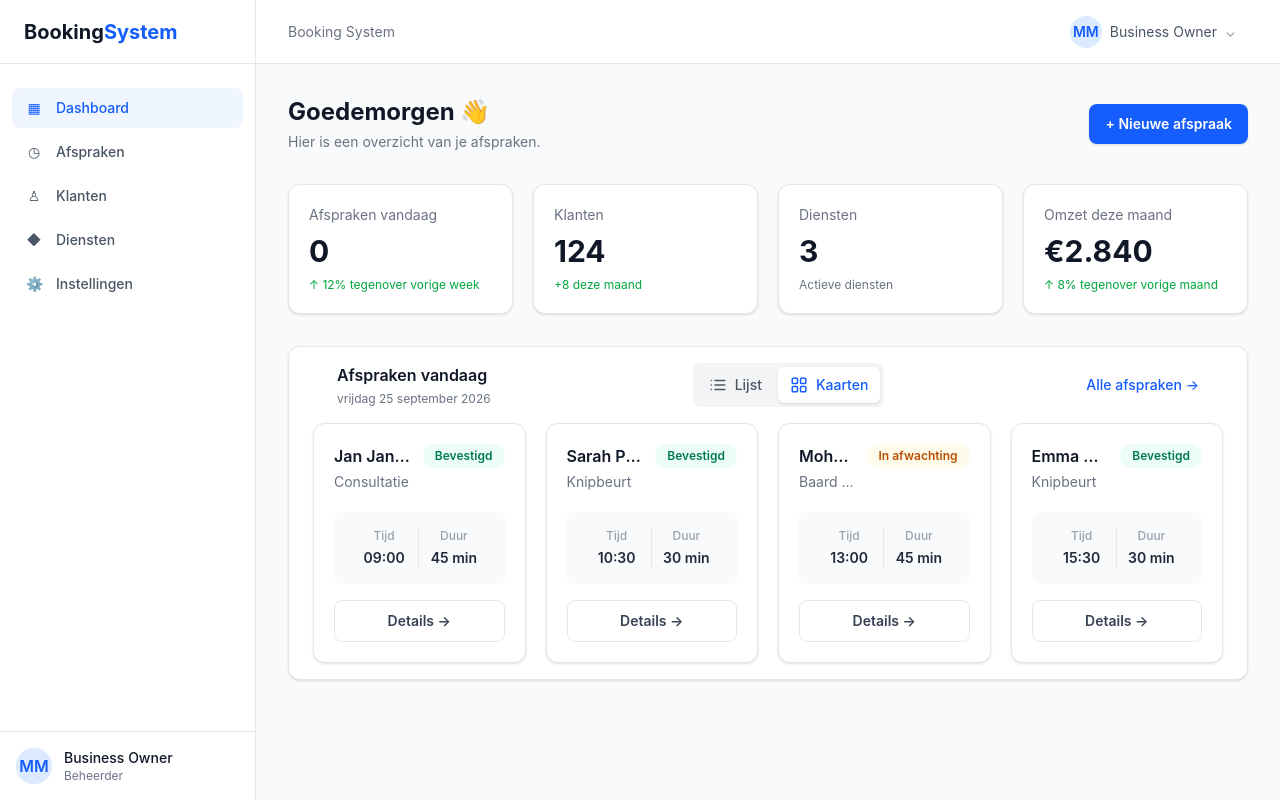
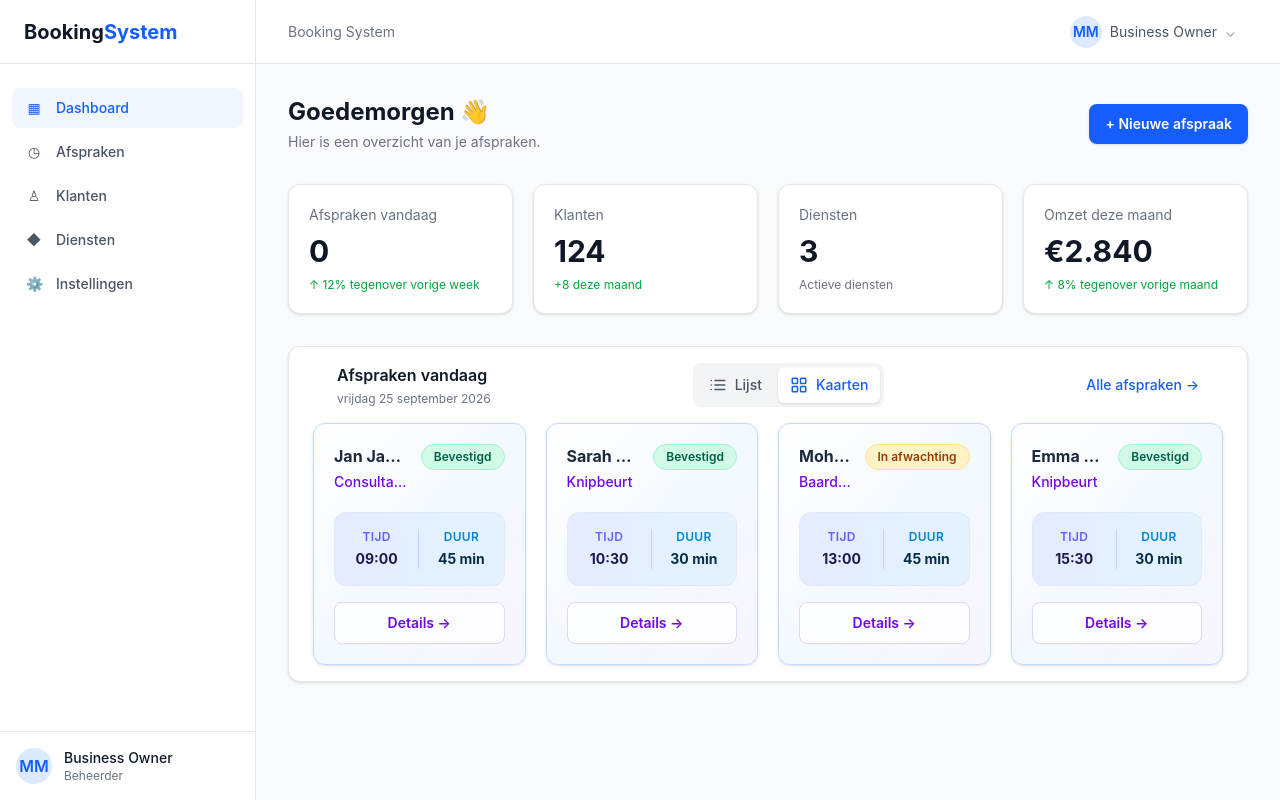
Before and after one commit to KDG-Muhammet/booking-system, a React (Vite) app: page /dashboard in a window 1280 px wide. Built offline with nearby package versions, Linux system fonts and the light colour scheme.

Commit message:
dashboard ui change part 2

```diff
--- a/src/components/ui/Modal.tsx
+++ b/src/components/ui/Modal.tsx
@@ -12,9 +12,9 @@ function Modal({ isOpen, onClose, title, children }: ModalProps) {
 
   return (
     <div className="fixed inset-0 z-50 flex items-center justify-center bg-black/40 p-4">
-      <div className="w-full max-w-lg rounded-xl bg-white shadow-xl">
+      <div className="w-full max-w-lg rounded-xl bg-white shadow-xl divide-y divide-gray-200">
         {/* Header */}
-        <div className="flex items-center justify-between border-b border-gray-200 px-6 py-4">
+        <div className="flex items-center justify-between px-6 py-4">
           <h2 className="text-lg font-semibold text-gray-900">{title}</h2>
 
           <button
--- a/src/pages/Dashboard/Dashboard.tsx
+++ b/src/pages/Dashboard/Dashboard.tsx
@@ -211,16 +211,16 @@ function Dashboard() {
               {appointments.map((appointment) => (
                 <div
                   key={`${appointment.time}-${appointment.customer}`}
-                  className="group rounded-xl border border-gray-200 bg-white p-5 shadow-sm transition duration-200 hover:border-blue-200 hover:shadow-md"
+                  className="group rounded-xl border border-blue-200 bg-gradient-to-br from-white via-blue-50/70 to-violet-50/80 p-5 shadow-sm transition duration-200 hover:-translate-y-0.5 hover:border-violet-300 hover:shadow-lg hover:shadow-blue-100/70"
                 >
                   {/* Klant, dienst en status */}
                   <div className="flex items-start justify-between gap-3 pb-5">
                     <div className="min-w-0">
-                      <p className="truncate text-base font-semibold text-gray-900">
+                      <p className="truncate text-base font-bold text-slate-800">
                         {appointment.customer}
                       </p>
 
-                      <p className="mt-1 truncate text-sm text-gray-500">
+                      <p className="mt-1 truncate text-sm font-medium text-violet-700">
                         {
                           services.find((s) => s.id === appointment.serviceId)
                             ?.name
@@ -229,30 +229,34 @@ function Dashboard() {
                     </div>
 
                     <span
-                      className={`shrink-0 rounded-full px-3 py-1 text-xs font-semibold ${
+                      className={`shrink-0 rounded-full border px-3 py-1 text-xs font-semibold ${
                         appointment.status === "Bevestigd"
-                          ? "bg-emerald-50 text-emerald-700"
+                          ? "border-emerald-200 bg-emerald-100 text-emerald-800"
                           : appointment.status === "Geannuleerd"
-                            ? "bg-red-50 text-red-700"
-                            : "bg-amber-50 text-amber-700"
+                            ? "border-rose-200 bg-rose-100 text-rose-800"
+                            : "border-amber-200 bg-amber-100 text-amber-800"
                       }`}
                     >
                       {appointment.status}
                     </span>
                   </div>
 
-                  {/* Uur en duur — dezelfde structuur */}
-                  <div className="grid grid-cols-2 divide-x divide-gray-200 rounded-lg bg-gray-50 px-4 py-4 text-center">
+                  {/* Uur en duur */}
+                  <div className="grid grid-cols-2 divide-x divide-indigo-200 rounded-xl border border-indigo-100 bg-gradient-to-r from-indigo-100/80 to-sky-100/80 text-center py-4">
                     <div className="">
-                      <p className="text-xs font-medium text-gray-400">Tijd</p>
-                      <p className="mt-1 text-sm font-semibold text-gray-800">
+                      <p className="text-xs font-semibold uppercase tracking-wide text-indigo-500">
+                        Tijd
+                      </p>
+                      <p className="mt-1 text-sm font-bold text-indigo-950">
                         {appointment.time}
                       </p>
                     </div>
 
                     <div className="">
-                      <p className="text-xs font-medium text-gray-400">Duur</p>
-                      <p className="mt-1 text-sm font-semibold text-gray-800">
+                      <p className="text-xs font-semibold uppercase tracking-wide text-sky-600">
+                        Duur
+                      </p>
+                      <p className="mt-1 text-sm font-bold text-sky-950">
                         {
                           services.find((s) => s.id === appointment.serviceId)
                             ?.duration
@@ -265,7 +269,7 @@ function Dashboard() {
                   {/* Details-knop */}
                   <button
                     type="button"
-                    className="mt-4 w-full rounded-lg border border-gray-200 px-4 py-2.5 text-sm font-semibold text-gray-700 transition hover:border-blue-200 hover:bg-blue-50 hover:text-blue-700"
+                    className="mt-4 w-full rounded-lg border border-violet-200 bg-white/80 px-4 py-2.5 text-sm font-semibold text-violet-700 transition hover:border-blue-300 hover:bg-blue-600 hover:text-white"
                   >
                     Details <span aria-hidden="true">→</span>
                   </button>
```
